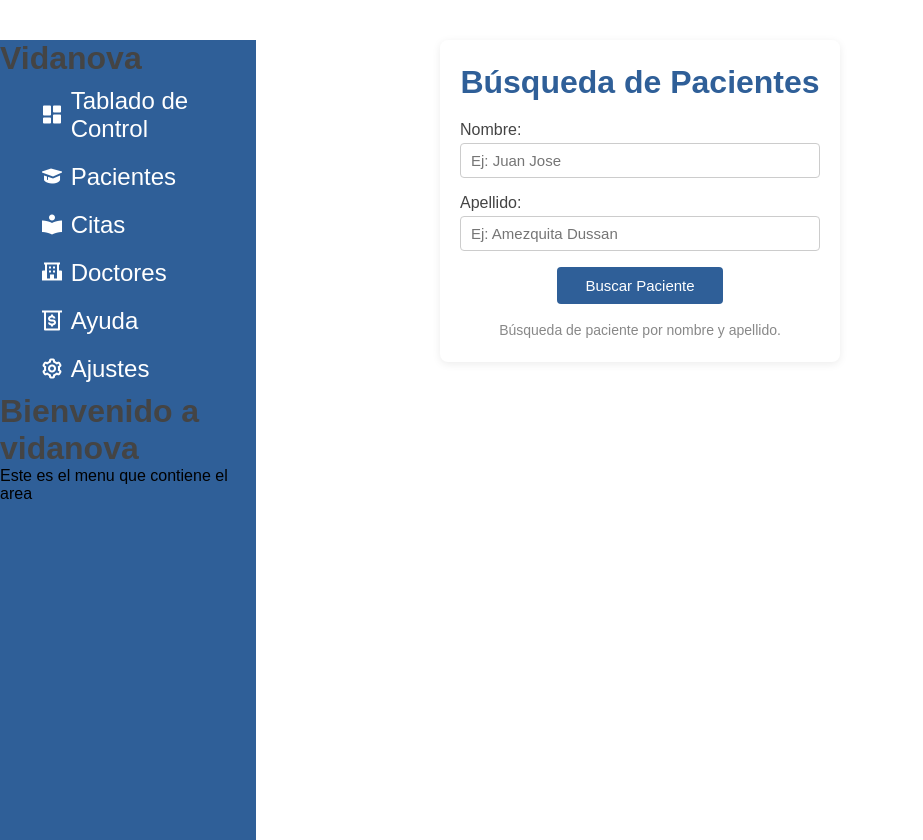
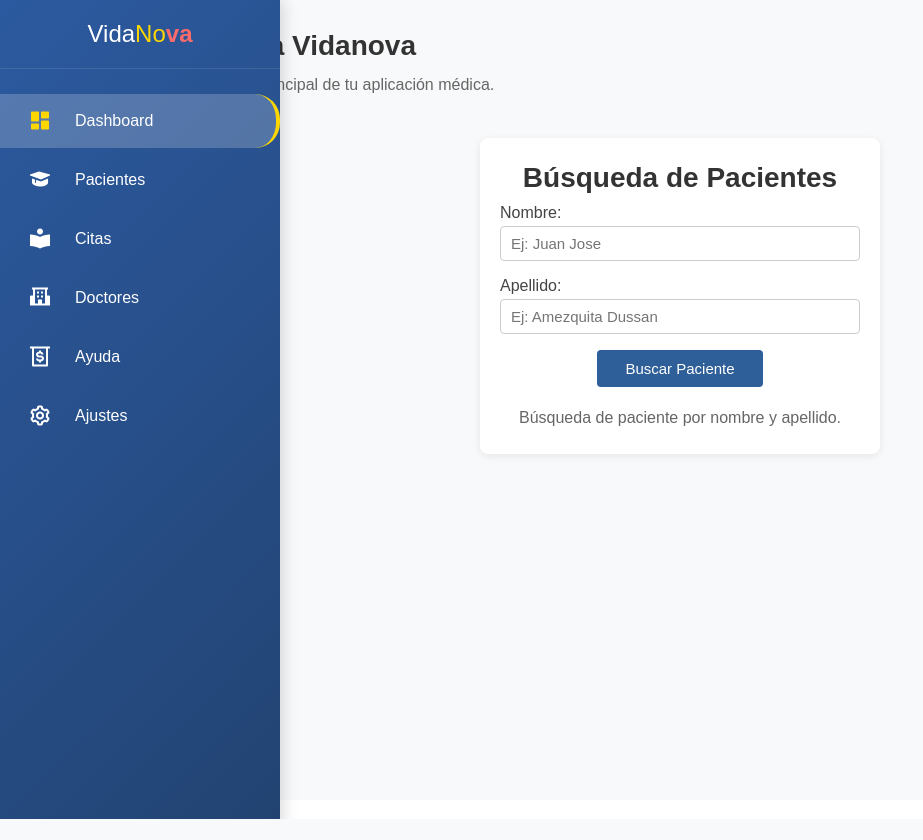
Before and after one commit to AMEZQUITAJUAN/ProyectoVidanova, a Django app: template vida_nova/search/templates/search.html in a window 1280 px wide. Shown: the whole page, without its empty margins (0-923 px from the left). After the commit the page ends 819 px from the top, so only its background shows below. Run offline with Django 5.2, Linux system fonts and the light colour scheme; the template is opened without the code that fills it, so the values that code supplies are empty.

Commit message:
stilosidebarytraduccion

```diff
--- /dev/null
+++ b/vida_nova/static/css/sidebar.css
@@ -0,0 +1,252 @@
+/* =================================
+   SIDEBAR CON EFECTO HOVER - VIDANOVA
+   ================================= */
+
+.side-menu {
+    position: fixed;
+    top: 0;
+    left: 0;
+    width: 80px; /* Ancho colapsado (solo íconos) */
+    height: 100vh;
+    background: linear-gradient(135deg, #2c5aa0 0%, #1e3a5f 100%);
+    transition: width 0.3s ease-in-out;
+    overflow: hidden;
+    z-index: 1000;
+    box-shadow: 3px 0 15px rgba(0, 0, 0, 0.15);
+}
+
+/* Expandir sidebar al hacer hover */
+.side-menu:hover {
+    width: 280px; /* Ancho expandido */
+}
+
+/* =================================
+   HEADER DE LA SIDEBAR
+   ================================= */
+
+.sidebar-header {
+    padding: 20px 0;
+    text-align: center;
+    border-bottom: 1px solid rgba(255, 255, 255, 0.1);
+    margin-bottom: 20px;
+}
+
+.sidebar-header__logo {
+    color: white;
+    font-size: 24px;
+    font-weight: 300;
+    white-space: nowrap;
+    opacity: 0;
+    transform: translateX(-20px);
+    transition: all 0.3s ease-in-out;
+}
+
+.sidebar-header__logo span {
+    color: #ffd700;
+}
+
+.sidebar-header__logo strong {
+    font-weight: 700;
+    color: #ff6b6b;
+}
+
+/* Mostrar logo al hacer hover */
+.side-menu:hover .sidebar-header__logo {
+    opacity: 1;
+    transform: translateX(0);
+}
+
+/* =================================
+   NAVEGACIÓN
+   ================================= */
+
+.sidebar {
+    padding: 0;
+}
+
+.sidebar ul {
+    list-style: none;
+    padding: 0;
+    margin: 0;
+}
+
+.sidebar li {
+    position: relative;
+    margin: 5px 0;
+    cursor: pointer;
+    border-radius: 0 25px 25px 0;
+    transition: all 0.3s ease-in-out;
+}
+
+.sidebar li:hover {
+    background: rgba(255, 255, 255, 0.1);
+    transform: translateX(5px);
+}
+
+.sidebar li a,
+.sidebar li {
+    display: flex;
+    align-items: center;
+    padding: 15px 20px;
+    color: white;
+    text-decoration: none;
+    font-size: 16px;
+    transition: all 0.3s ease-in-out;
+}
+
+/* Íconos */
+.sidebar li i {
+    font-size: 24px;
+    min-width: 40px;
+    text-align: center;
+    color: #fff;
+    transition: all 0.3s ease-in-out;
+}
+
+.sidebar li:hover i {
+    color: #ffd700;
+    transform: scale(1.1);
+}
+
+/* Texto de los enlaces */
+.sidebar li samp {
+    margin-left: 15px;
+    white-space: nowrap;
+    opacity: 0;
+    transform: translateX(-20px);
+    transition: all 0.3s ease-in-out;
+    font-weight: 500;
+}
+
+/* Mostrar texto al hacer hover en la sidebar */
+.side-menu:hover .sidebar li samp {
+    opacity: 1;
+    transform: translateX(0);
+}
+
+/* Efecto de tooltip para cuando está colapsada */
+.sidebar li::before {
+    content: attr(data-tooltip);
+    position: absolute;
+    left: 80px;
+    top: 50%;
+    transform: translateY(-50%);
+    background: rgba(0, 0, 0, 0.8);
+    color: white;
+    padding: 8px 12px;
+    border-radius: 6px;
+    font-size: 14px;
+    white-space: nowrap;
+    opacity: 0;
+    pointer-events: none;
+    transition: opacity 0.3s ease-in-out;
+    z-index: 1001;
+}
+
+.sidebar li:hover::before {
+    opacity: 1;
+}
+
+/* Ocultar tooltip cuando la sidebar está expandida */
+.side-menu:hover .sidebar li::before {
+    opacity: 0;
+}
+
+/* =================================
+   CONTENIDO PRINCIPAL
+   ================================= */
+
+.content {
+    margin-left: 80px; /* Margen igual al ancho colapsado */
+    padding: 30px;
+    transition: margin-left 0.3s ease-in-out;
+    min-height: 100vh;
+    background: #f8f9fa;
+}
+
+.content h1 {
+    color: #333;
+    font-size: 28px;
+    margin-bottom: 10px;
+    font-weight: 600;
+}
+
+.content p {
+    color: #666;
+    font-size: 16px;
+    line-height: 1.6;
+}
+
+/* =================================
+   RESPONSIVE DESIGN
+   ================================= */
+
+@media (max-width: 768px) {
+    .side-menu {
+        width: 0;
+        overflow: hidden;
+    }
+
+    .side-menu:hover {
+        width: 250px;
+    }
+
+    .content {
+        margin-left: 0;
+    }
+
+    /* Botón hamburguesa para móvil (opcional) */
+    .menu-toggle {
+        position: fixed;
+        top: 20px;
+        left: 20px;
+        z-index: 1002;
+        background: #667eea;
+        color: white;
+        border: none;
+        padding: 10px;
+        border-radius: 5px;
+        cursor: pointer;
+        font-size: 20px;
+    }
+}
+
+/* =================================
+   ANIMACIONES ADICIONALES
+   ================================= */
+
+/* Efecto de entrada escalonado para los elementos del menú */
+.side-menu:hover .sidebar li:nth-child(1) samp { transition-delay: 0.1s; }
+.side-menu:hover .sidebar li:nth-child(2) samp { transition-delay: 0.15s; }
+.side-menu:hover .sidebar li:nth-child(3) samp { transition-delay: 0.2s; }
+.side-menu:hover .sidebar li:nth-child(4) samp { transition-delay: 0.25s; }
+.side-menu:hover .sidebar li:nth-child(5) samp { transition-delay: 0.3s; }
+.side-menu:hover .sidebar li:nth-child(6) samp { transition-delay: 0.35s; }
+
+/* Indicador de elemento activo */
+.sidebar li.active {
+    background: rgba(255, 255, 255, 0.2);
+    border-right: 4px solid #ffd700;
+}
+
+.sidebar li.active i {
+    color: #ffd700;
+}
+
+/* Scroll personalizado para la sidebar */
+.side-menu::-webkit-scrollbar {
+    width: 6px;
+}
+
+.side-menu::-webkit-scrollbar-track {
+    background: rgba(255, 255, 255, 0.1);
+}
+
+.side-menu::-webkit-scrollbar-thumb {
+    background: rgba(255, 255, 255, 0.3);
+    border-radius: 3px;
+}
+
+.side-menu::-webkit-scrollbar-thumb:hover {
+    background: rgba(255, 255, 255, 0.5);
+}
--- a/vida_nova/templates/layout.html
+++ b/vida_nova/templates/layout.html
@@ -1,40 +1,84 @@
 {% load static %}
 <!DOCTYPE html>
-<html lang="en">
+<html lang="es">
 <head>
     <meta charset="UTF-8">
     <meta name="viewport" content="width=device-width, initial-scale=1.0">
     <link href='https://unpkg.com/boxicons@2.1.4/css/boxicons.min.css' rel='stylesheet'>
     <link rel="stylesheet" href="{% static 'css/style.css' %}">
     <link rel="stylesheet" href="{% static 'css/medical-ui-kit.css' %}">
+    <link rel="stylesheet" href="{% static 'css/sidebar.css' %}">
     <title>
         {% block title%}
         Vidanova
         {% endblock %}
     </title>
 </head>
-<body><!-- Left Sidebar -->
+<body>
+    <!-- Left Sidebar -->
     <div class="side-menu">
         <div>
-            <h1>Vidanova</h1>
-
+            <header class="sidebar-header">
+                <h1 class="sidebar-header__logo">Vida<span>No<strong>va</strong></span></h1>
+            </header>
         </div>
         <nav class="sidebar">
             <ul>
-                <li><i class="bx bxs-dashboard"></i>&nbsp;<samp>Tablado de Control</samp></li>
-                <li><i class="bx bxs-graduation"></i>&nbsp;<samp>Pacientes</samp></li>
-                <li><i class="bx bxs-book-reader"></i>&nbsp;<samp>Citas </samp></li>
-                <li><i class="bx bxs-school"></i>&nbsp;<samp>Doctores</samp></li>
-                <li><i class="bx bx-money-withdraw"></i>&nbsp;<samp>Ayuda</samp></li>
-                <li><i class="bx bx-cog"></i>&nbsp;<samp>Ajustes</samp></li>
+                <li class="active" data-tooltip="Dashboard">
+                    <i class="bx bxs-dashboard"></i>
+                    <samp>Dashboard</samp>
+                </li>
+                <li data-tooltip="Pacientes">
+                    <i class="bx bxs-graduation"></i>
+                    <samp>Pacientes</samp>
+                </li>
+                <li data-tooltip="Citas">
+                    <i class="bx bxs-book-reader"></i>
+                    <samp>Citas</samp>
+                </li>
+                <li data-tooltip="Doctores">
+                    <i class="bx bxs-school"></i>
+                    <samp>Doctores</samp>
+                </li>
+                <li data-tooltip="Ayuda">
+                    <i class="bx bx-money-withdraw"></i>
+                    <samp>Ayuda</samp>
+                </li>
+                <li data-tooltip="Ajustes">
+                    <i class="bx bx-cog"></i>
+                    <samp>Ajustes</samp>
+                </li>
             </ul>
         </nav>
-        <menu class="content">
-            <h1>Bienvenido a vidanova</h1>
-            <p>Este es el menu que contiene el area</p>
-        </menu>
     </div>
-    {% block content %}
-    {% endblock %}
+
+    <!-- Contenido Principal -->
+    <main class="content">
+        <h1>Bienvenido a Vidanova</h1>
+        <p>Este es el contenido principal de tu aplicación médica.</p>
+        {% block content %}
+        {% endblock %}
+    </main>
+
+    <!-- Botón hamburguesa para móvil (opcional) -->
+    <button class="menu-toggle" onclick="toggleSidebar()">
+        <i class="bx bx-menu"></i>
+    </button>
+
+    <script>
+        // JavaScript opcional para funcionalidad adicional
+        function toggleSidebar() {
+            const sidebar = document.querySelector('.side-menu');
+            sidebar.classList.toggle('mobile-open');
+        }
+
+        // Agregar clase active al elemento clickeado
+        document.querySelectorAll('.sidebar li').forEach(item => {
+            item.addEventListener('click', function() {
+                document.querySelectorAll('.sidebar li').forEach(li => li.classList.remove('active'));
+                this.classList.add('active');
+            });
+        });
+    </script>
 </body>
 </html>
```
Also changed, not shown: vida_nova/templates/index2.html (+13 -13 lines).
